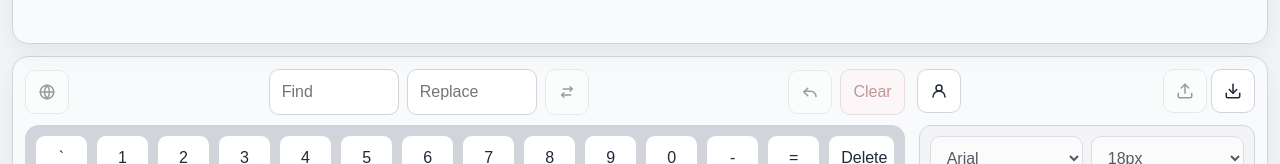
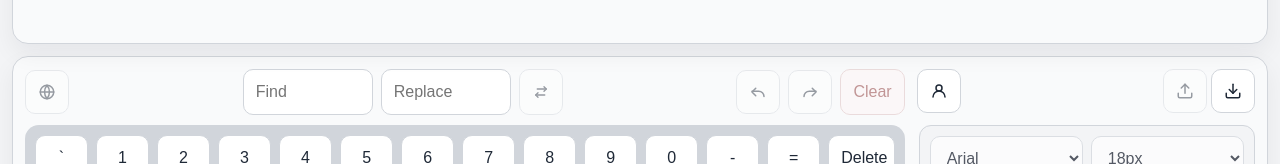
Before and after one commit to jeremyjacob101/FSWDstage4, a React (Vite) app: page / in a window 1280 px wide. Shown: the part 366-530 px from the top of the page. Built offline with nearby package versions, Linux system fonts and the light colour scheme.

Commit message:
[+] redo button

```diff
--- a/src/components/Workspace.jsx
+++ b/src/components/Workspace.jsx
@@ -43,6 +43,7 @@ function Workspace() {
   const [searchValue, setSearchValue] = useState("");
   const [replaceValue, setReplaceValue] = useState("");
   const [history, setHistory] = useState([]);
+  const [redoHistory, setRedoHistory] = useState([]);
   const activeScreen =
     screens.find((screen) => screen.id === selectedScreenId) ??
     screens[0] ??
@@ -51,6 +52,18 @@ function Workspace() {
   const runs = activeScreen ? activeScreen.runs : [];
   const isDocumentOpen = activeScreen !== null;
 
+  function createSnapshot(
+    snapshotScreens = screens,
+    snapshotStyle = typingStyle,
+    snapshotScreenId = activeScreenId,
+  ) {
+    return {
+      screens: cloneScreens(snapshotScreens),
+      selectedScreenId: snapshotScreenId,
+      typingStyle: { ...snapshotStyle },
+    };
+  }
+
   function rememberState(
     snapshotScreens = screens,
     snapshotStyle = typingStyle,
@@ -58,12 +71,16 @@ function Workspace() {
   ) {
     setHistory((currentHistory) => [
       ...currentHistory.slice(-20),
-      {
-        screens: cloneScreens(snapshotScreens),
-        selectedScreenId: snapshotScreenId,
-        typingStyle: { ...snapshotStyle },
-      },
+      createSnapshot(snapshotScreens, snapshotStyle, snapshotScreenId),
     ]);
+    setRedoHistory([]);
+  }
+
+  function restoreState(snapshot) {
+    setScreens(cloneScreens(snapshot.screens));
+    setSelectedScreenId(snapshot.selectedScreenId);
+    setTypingStyle({ ...snapshot.typingStyle });
+    setEnteringScreenId(null);
   }
 
   function updateRuns(nextRuns) {
@@ -153,6 +170,7 @@ function Workspace() {
     setSelectedScreenId(null);
     setEnteringScreenId(null);
     setHistory([]);
+    setRedoHistory([]);
     return true;
   }
 
@@ -254,13 +272,30 @@ function Workspace() {
 
   function handleUndo() {
     const previousState = history[history.length - 1];
-    if (!previousState) return;
+    if (!previousState) {
+      return;
+    }
 
-    setScreens(cloneScreens(previousState.screens));
-    setSelectedScreenId(previousState.selectedScreenId);
-    setTypingStyle({ ...previousState.typingStyle });
-    setEnteringScreenId(null);
+    setRedoHistory((currentHistory) => [
+      ...currentHistory.slice(-20),
+      createSnapshot(),
+    ]);
+    restoreState(previousState);
     setHistory((currentHistory) => currentHistory.slice(0, -1));
+  }
+
+  function handleRedo() {
+    const nextState = redoHistory[redoHistory.length - 1];
+    if (!nextState) {
+      return;
+    }
+
+    setHistory((currentHistory) => [
+      ...currentHistory.slice(-20),
+      createSnapshot(),
+    ]);
+    restoreState(nextState);
+    setRedoHistory((currentHistory) => currentHistory.slice(0, -1));
   }
 
   function handleLoadRuns(newRuns) {
@@ -309,6 +344,7 @@ function Workspace() {
         currentUser={currentUser}
         runs={runs}
         canUndo={isDocumentOpen && history.length > 0}
+        canRedo={isDocumentOpen && redoHistory.length > 0}
         isDocumentOpen={isDocumentOpen}
         canLoadRuns={screens.length < MAX_SCREENS}
         isCapsLockOn={isCapsLockOn}
@@ -342,6 +378,7 @@ function Workspace() {
         onReplaceChange={setReplaceValue}
         onSearchChange={setSearchValue}
         onUndo={handleUndo}
+        onRedo={handleRedo}
       />
     </>
   );
--- a/src/components/editors/Editor.jsx
+++ b/src/components/editors/Editor.jsx
@@ -14,6 +14,7 @@ function Editor({
   onSaveRuns,
   onSignIn,
   canUndo,
+  canRedo,
   isDocumentOpen,
   isCapsLockOn,
   isVirtualShiftOn,
@@ -35,11 +36,13 @@ function Editor({
   onToggleCapsLock,
   onToggleVirtualShift,
   onUndo,
+  onRedo,
 }) {
   return (
     <section className="panel editor">
       <Keyboard
         canUndo={canUndo}
+        canRedo={canRedo}
         isDocumentOpen={isDocumentOpen}
         isCapsLockOn={isCapsLockOn}
         isVirtualShiftOn={isVirtualShiftOn}
@@ -57,6 +60,7 @@ function Editor({
         onToggleCapsLock={onToggleCapsLock}
         onToggleVirtualShift={onToggleVirtualShift}
         onUndo={onUndo}
+        onRedo={onRedo}
       />
 
       <div className="editor-sidebar">
--- a/src/components/editors/Keyboard.jsx
+++ b/src/components/editors/Keyboard.jsx
@@ -2,6 +2,7 @@ import { getKeyboardRows, getNextKeyboardMode } from "../utils/Helpers";
 
 function Keyboard({
   canUndo,
+  canRedo,
   isDocumentOpen,
   isCapsLockOn,
   isVirtualShiftOn,
@@ -19,6 +20,7 @@ function Keyboard({
   onToggleCapsLock,
   onToggleVirtualShift,
   onUndo,
+  onRedo,
 }) {
   const activeKeyboard = getKeyboardRows(
     keyboardMode,
@@ -84,6 +86,14 @@ function Keyboard({
             disabled={!canUndo || !isDocumentOpen}
           >
             <img className="editor-icon" src="/icons/undo.svg" />
+          </button>
+          <button
+            type="button"
+            className="editor-button editor-button-icon"
+            onClick={onRedo}
+            disabled={!canRedo || !isDocumentOpen}
+          >
+            <img className="editor-icon" src="/icons/redo.svg" />
           </button>
           <button
             type="button"
```
Also changed, not shown: public/icons/redo.svg (added).
